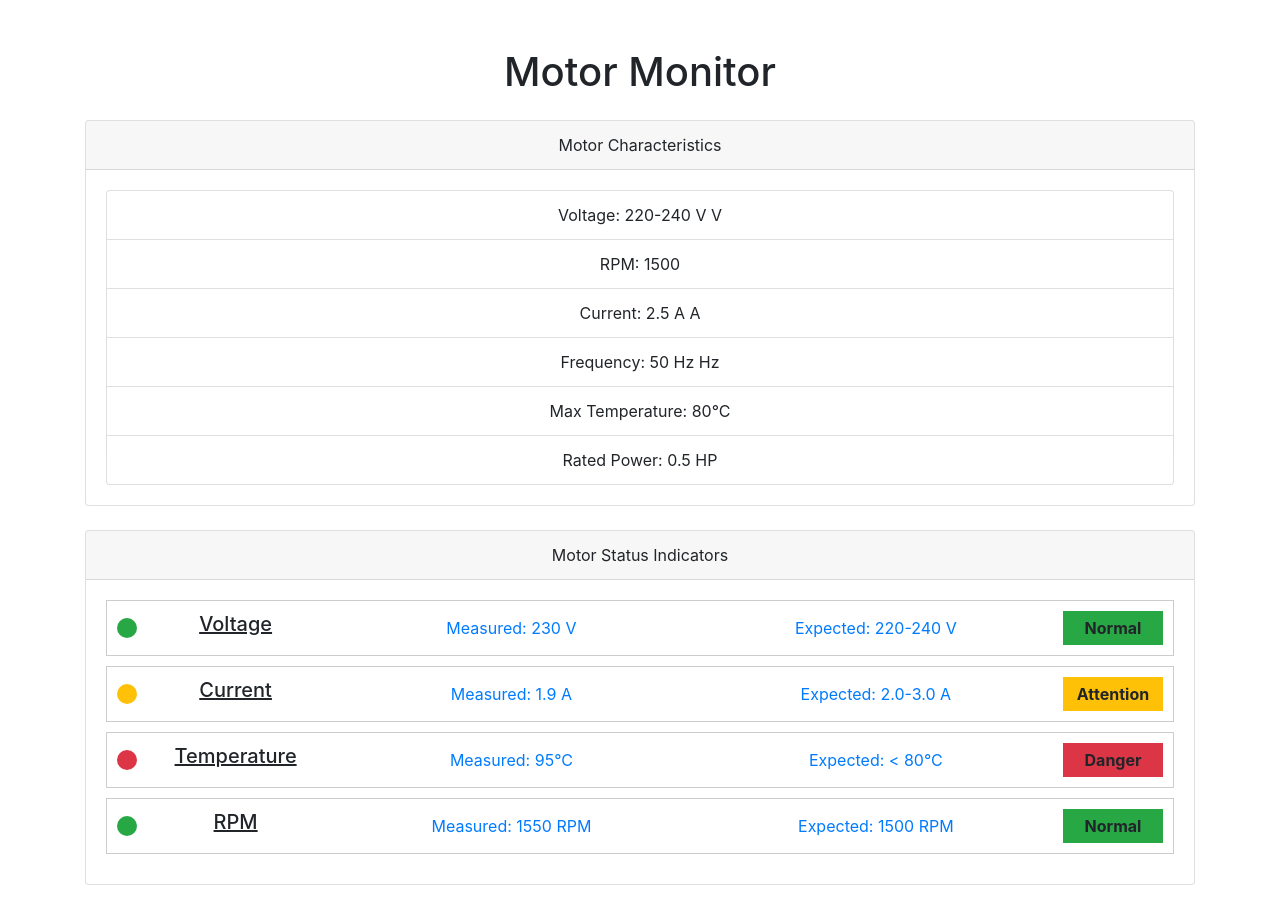
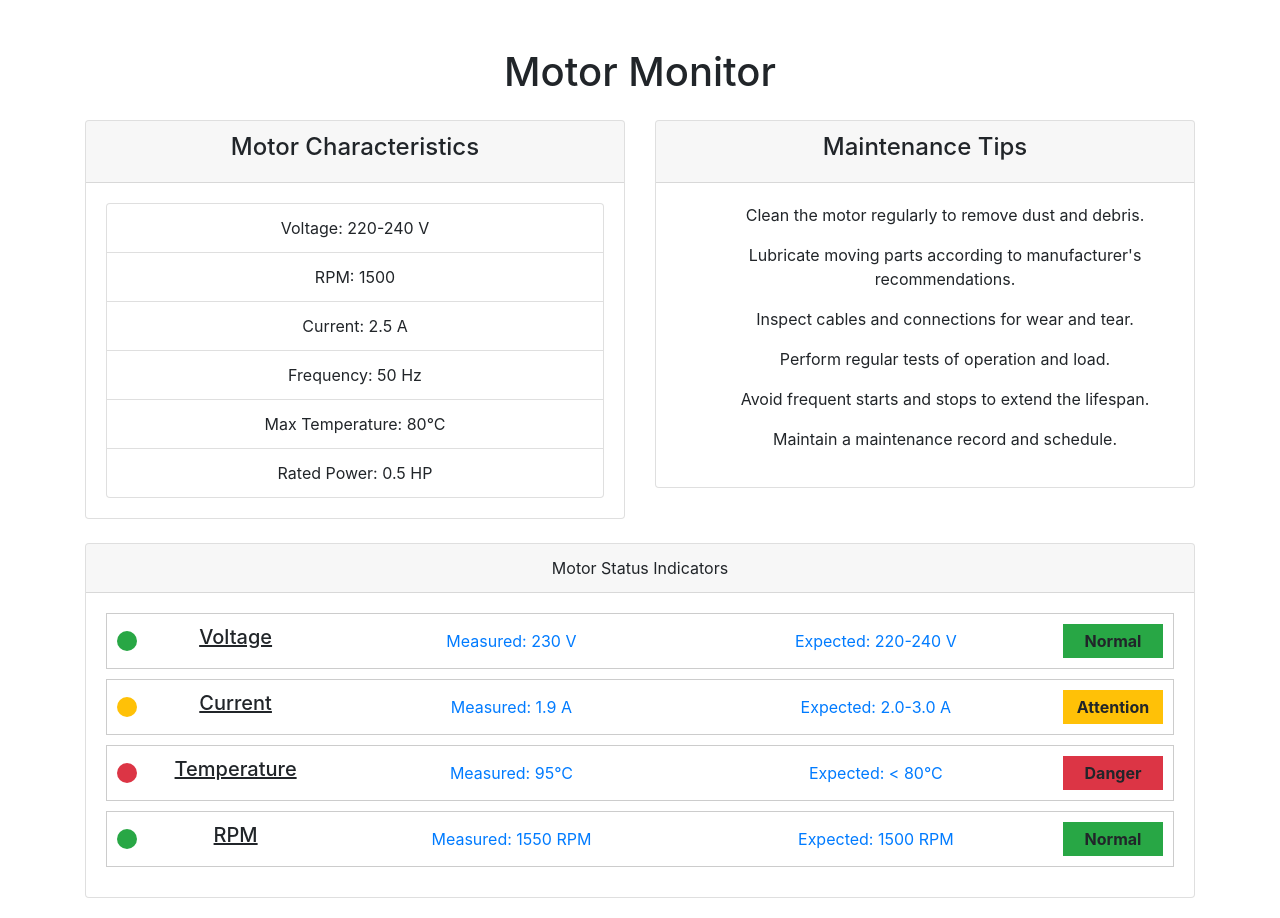
Before and after one commit to Pomel-c/Motor-Electrico, a Flask app: page /motor_details/1 in a window 1280 px wide. Shown: the part 56-974 px from the top of the page. Before the commit the page ends 941 px from the top, so only its background shows below. Run offline with Flask 3, Linux system fonts and the light colour scheme; some libraries are stand-ins or nearby versions.

Commit message:
Cuadro de Consejos de Mantenimiento

```diff
--- a/templates/motor_details.html
+++ b/templates/motor_details.html
@@ -6,22 +6,60 @@
 
 <h1 class="mb-4">Motor Monitor</h1>
 
-<!-- Datos de la placa característica del motor -->
-<div class="card mb-4">
-    <div class="card-header">
-        Motor Characteristics
+<div class="row">
+    <!-- Cuadro de "Motor Characteristics" -->
+    <div class="col-md-6">
+        <div class="card mb-4">
+            <div class="card-header">
+                <h4>Motor Characteristics</h4>
+            </div>
+            <div class="card-body">
+                <ul class="list-group">
+                    <ul class="list-group-item">Voltage: {{ voltage }} </ul>
+                    <ul class="list-group-item">RPM: {{ rpm }}</ul>
+                    <ul class="list-group-item">Current: {{ current }} </ul>
+                    <ul class="list-group-item">Frequency: {{ frequency }} </ul>
+                    <ul class="list-group-item">Max Temperature: {{ max_temp }}°C</ul>
+                    <ul class="list-group-item">Rated Power: {{ rated_power }} HP</ul>
+                </ul>
+            </div>
+        </div>
     </div>
-    <div class="card-body">
-        <ul class="list-group">
-            <li class="list-group-item">Voltage: {{ voltage }} V</li>
-            <li class="list-group-item">RPM: {{ rpm }}</li>
-            <li class="list-group-item">Current: {{ current }} A</li>
-            <li class="list-group-item">Frequency: {{ frequency }} Hz</li>
-            <li class="list-group-item">Max Temperature: {{ max_temp }}°C</li>
-            <li class="list-group-item">Rated Power: {{ rated_power }} HP</li>
-        </ul>
+
+    <!-- Cuadro de "Consejos de Mantenimiento y Recursos Externos" -->
+    <div class="col-md-6">
+        <div class="card mb-4">
+            <div class="card-header">
+                <h4>Maintenance Tips</h4>
+            </div>
+            <div class="card-body">
+                <ul>Clean the motor regularly to remove dust and debris.</ul>
+                <ul>Lubricate moving parts according to manufacturer's recommendations.</ul>
+                <ul>Inspect cables and connections for wear and tear.</ul>
+                <ul>Perform regular tests of operation and load.</ul>
+                <ul>Avoid frequent starts and stops to extend the lifespan.</ul>
+                <ul>Maintain a maintenance record and schedule.</ul>
+            </div>
+        </div>
     </div>
 </div>
+
+{#<!-- Datos de la placa característica del motor -->#}
+{#<div class="card mb-4">#}
+{#    <div class="card-header">#}
+{#        Motor Characteristics#}
+{#    </div>#}
+{#    <div class="card-body">#}
+{#        <ul class="list-group">#}
+{#            <li class="list-group-item">Voltage: {{ voltage }} V</li>#}
+{#            <li class="list-group-item">RPM: {{ rpm }}</li>#}
+{#            <li class="list-group-item">Current: {{ current }} A</li>#}
+{#            <li class="list-group-item">Frequency: {{ frequency }} Hz</li>#}
+{#            <li class="list-group-item">Max Temperature: {{ max_temp }}°C</li>#}
+{#            <li class="list-group-item">Rated Power: {{ rated_power }} HP</li>#}
+{#        </ul>#}
+{#    </div>#}
+{#</div>#}
 
 <!-- Indicadores de estado -->
 <div class="card">
```
